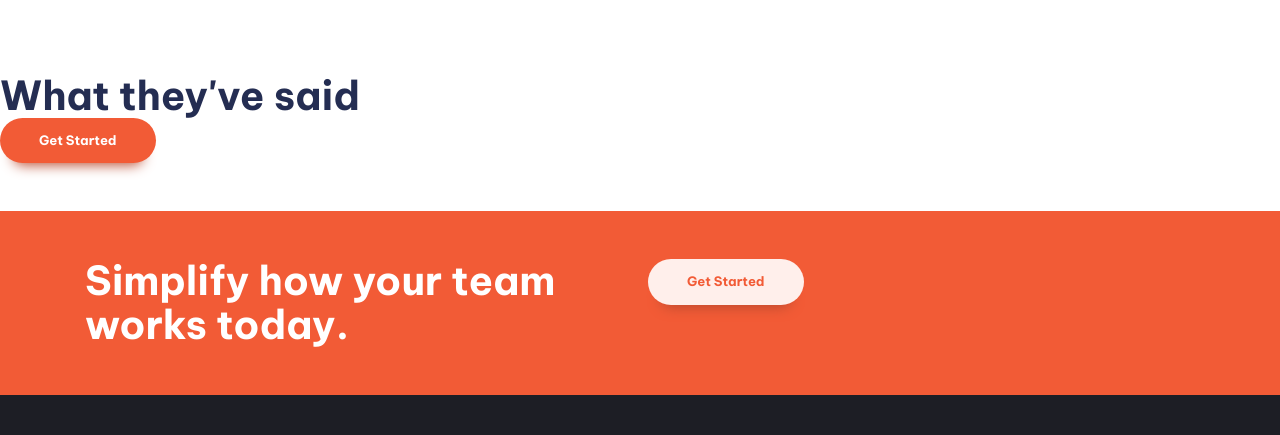
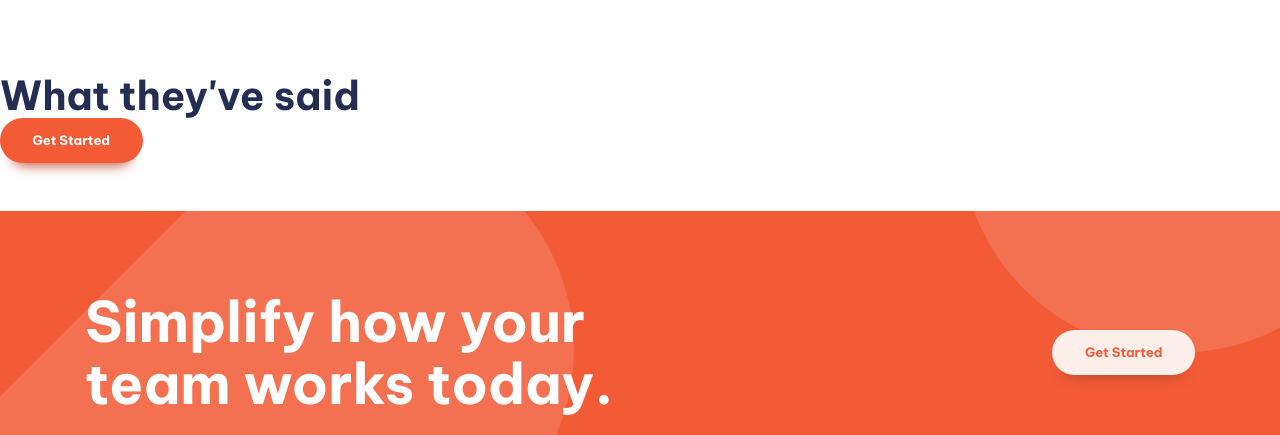
Before and after one commit to Rowee13/fem-manage-landing-page, a plain HTML site: page index.html in a window 1280 px wide. Shown: the part 1330-1765 px from the top of the page. Drawn offline with Linux system fonts and the light colour scheme.

Commit message:
style cta section

```diff
--- a/index.html
+++ b/index.html
@@ -165,16 +165,16 @@
 			</section>
 
 			<section
-				class="cta | padding-block-700 bg-accent-400 text-neutral-100"
+				class="cta | padding-block-900 bg-accent-400 text-neutral-100"
 			>
 				<div class="container">
-					<div class="even-columns">
+					<div class="even-columns vertical-align-center">
 						<div>
-							<p class="fs-secondary-heading fw-bold">
+							<p class="fs-primary-heading fw-bold">
 								Simplify how your team works today.
 							</p>
 						</div>
-						<div>
+						<div class="justify-self-end-md">
 							<button class="button" data-type="inverted">
 								Get Started
 							</button>
@@ -220,7 +220,7 @@
 					<div>
 						<form action="">
 							<input type="email" />
-							<button class="button"></button>
+							<button class="button">Go</button>
 							<p>Copyright 2022. All Rights Reserved.</p>
 						</form>
 					</div>
--- a/style.css
+++ b/style.css
@@ -1,101 +1,3 @@
-/* :root {
-  font-family: Inter, Avenir, Helvetica, Arial, sans-serif;
-  font-size: 16px;
-  line-height: 24px;
-  font-weight: 400;
-
-  color-scheme: light dark;
-  color: rgba(255, 255, 255, 0.87);
-  background-color: #242424;
-
-  font-synthesis: none;
-  text-rendering: optimizeLegibility;
-  -webkit-font-smoothing: antialiased;
-  -moz-osx-font-smoothing: grayscale;
-  -webkit-text-size-adjust: 100%;
-}
-
-a {
-  font-weight: 500;
-  color: #646cff;
-  text-decoration: inherit;
-}
-a:hover {
-  color: #535bf2;
-}
-
-body {
-  margin: 0;
-  display: flex;
-  place-items: center;
-  min-width: 320px;
-  min-height: 100vh;
-}
-
-h1 {
-  font-size: 3.2em;
-  line-height: 1.1;
-}
-
-#app {
-  max-width: 1280px;
-  margin: 0 auto;
-  padding: 2rem;
-  text-align: center;
-}
-
-.logo {
-  height: 6em;
-  padding: 1.5em;
-  will-change: filter;
-}
-.logo:hover {
-  filter: drop-shadow(0 0 2em #646cffaa);
-}
-.logo.vanilla:hover {
-  filter: drop-shadow(0 0 2em #f7df1eaa);
-}
-
-.card {
-  padding: 2em;
-}
-
-.read-the-docs {
-  color: #888;
-}
-
-button {
-  border-radius: 8px;
-  border: 1px solid transparent;
-  padding: 0.6em 1.2em;
-  font-size: 1em;
-  font-weight: 500;
-  font-family: inherit;
-  background-color: #1a1a1a;
-  cursor: pointer;
-  transition: border-color 0.25s;
-}
-button:hover {
-  border-color: #646cff;
-}
-button:focus,
-button:focus-visible {
-  outline: 4px auto -webkit-focus-ring-color;
-}
-
-@media (prefers-color-scheme: light) {
-  :root {
-    color: #213547;
-    background-color: #ffffff;
-  }
-  a:hover {
-    color: #747bff;
-  }
-  button {
-    background-color: #f9f9f9;
-  }
-} */
-
 :root {
 	--clr-accent-500: hsl(12, 60%, 45%);
 	--clr-accent-400: hsl(12, 88%, 58%);
@@ -233,11 +135,12 @@ p[data-width="wide"] {
 }
 
 button {
+	display: inline-flex;
 	cursor: pointer;
 	text-decoration: none;
 	border: 0;
 	border-radius: 100vmax;
-	padding: 1.25em 3em;
+	padding: 1.25em 2.5em;
 	line-height: 1;
 	font-weight: var(--fw-bold);
 	font-size: var(--fs-button);
@@ -345,9 +248,35 @@ button {
 	}
 }
 
-.opened {
+/* .opened {
 	display: block;
 	position: fixed;
+} */
+
+/* CTA */
+
+.cta {
+	position: relative;
+	isolation: isolate;
+	text-align: center;
+}
+
+@media (min-width: 50rem) {
+	.cta {
+		text-align: left;
+	}
+}
+
+.cta::before {
+	content: "";
+	position: absolute;
+	z-index: -1;
+	inset: 0;
+	background-image: url("images/bg-tablet-pattern.svg"),
+		url("images/bg-tablet-pattern.svg");
+	background-position: -15rem -5rem, 60rem -42rem;
+	background-repeat: no-repeat;
+	opacity: 0.15;
 }
 
 /* utility classes */
@@ -360,10 +289,6 @@ button {
 	margin-inline: auto;
 }
 
-:where(.flow :not(:first-child)) {
-	margin-top: var(--flow-spacer, 2em);
-}
-
 .even-columns {
 	display: grid;
 	gap: 1rem;
@@ -374,6 +299,24 @@ button {
 		grid-auto-flow: column;
 		grid-auto-columns: 1fr;
 	}
+}
+
+.vertical-align-center {
+	align-items: center;
+}
+
+.justify-self-end {
+	justify-self: end;
+}
+
+@media (min-width: 50em) {
+	.justify-self-end-md {
+		justify-self: end;
+	}
+}
+
+:where(.flow :not(:first-child)) {
+	margin-top: var(--flow-spacer, 2em);
 }
 
 .text-primary-400 {
```
Also changed, not shown: main.js (+0 -24 lines).
